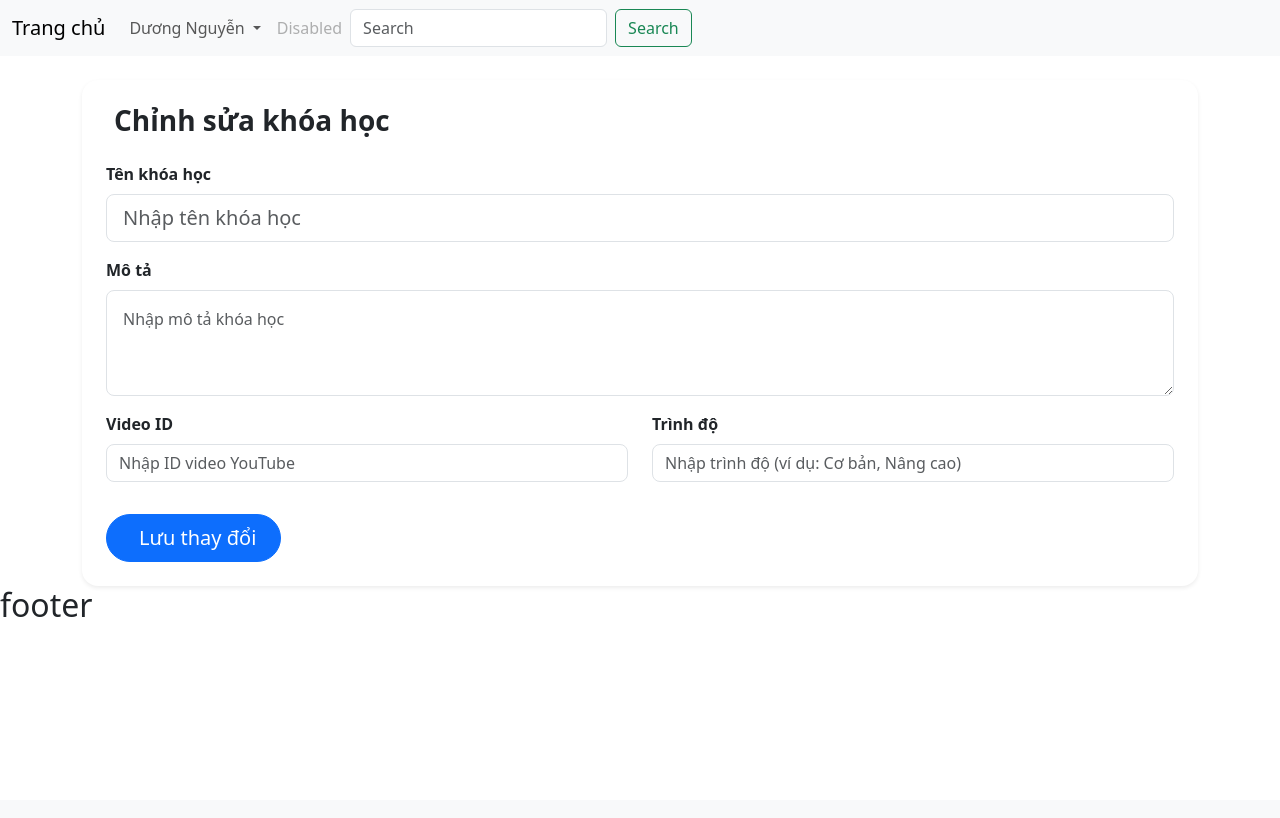
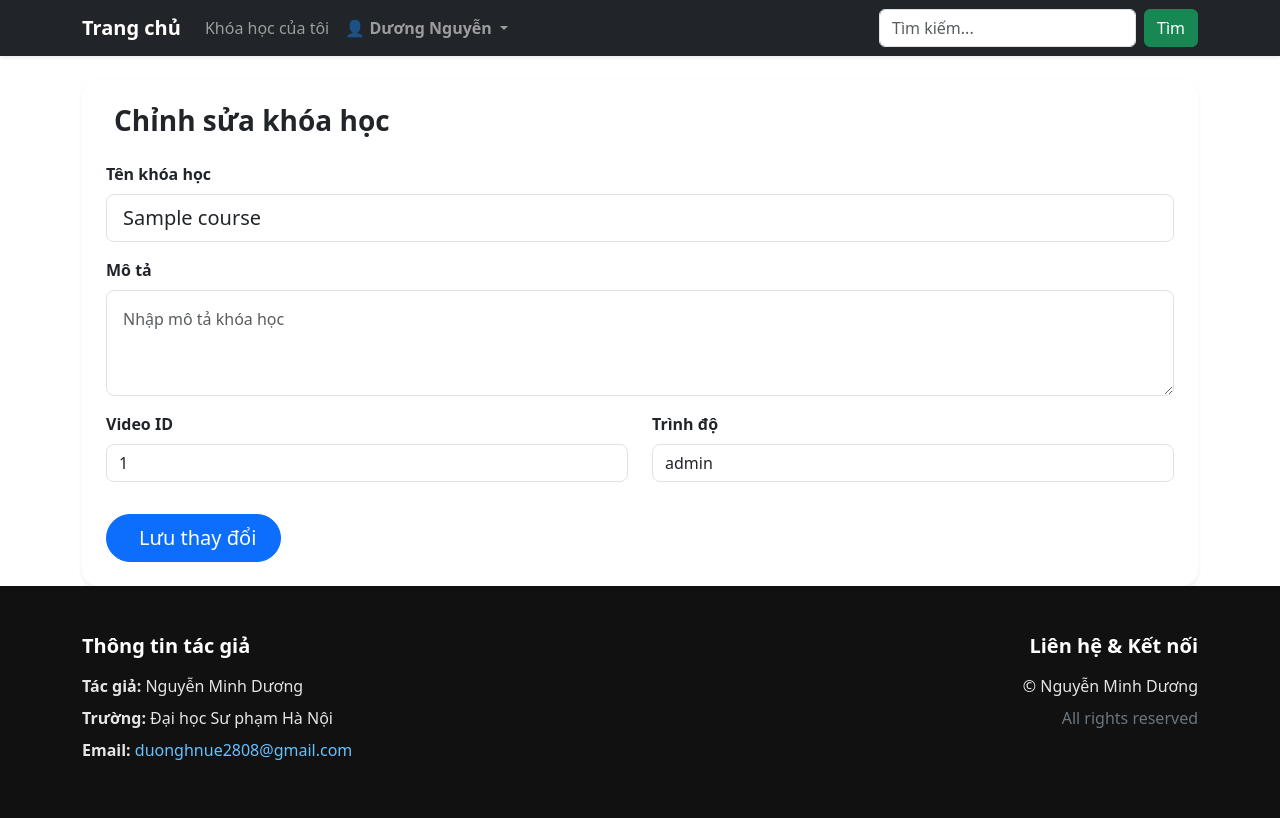
Before and after one commit to Duongw8l/nodejs-blog, a Node server app: page /courses/600000000000000000000001/edit in a window 1280 px wide. Before the commit the page ends 617 px from the top, so only its background shows below. Run offline with Node 20, Linux system fonts and the light colour scheme; tables that the repository leaves empty hold one stand-in row (values such as "Sample post"); style sheets or scripts are compiled from the project's sources; some libraries are stand-ins or nearby versions.

Commit message:
update khóa học

```diff
--- a/package.json
+++ b/package.json
@@ -24,6 +24,7 @@
   "dependencies": {
     "express": "^5.1.0",
     "express-handlebars": "^8.0.3",
+    "method-override": "^3.0.0",
     "mongoose": "^8.18.1",
     "mongoose-slug-updater": "^3.3.0"
   },
--- a/src/app/controllers/Coursecontroller.js
+++ b/src/app/controllers/Coursecontroller.js
@@ -16,15 +16,6 @@ class CourseController {
 
     //get /courses/create   tạo ui
     create(req, res, next) {
-
-        // Course.findOne({ slug: req.params.slug }).lean()
-        //     .then(course => {
-        //         if (!course) {
-        //             return res.status(404).send('Khóa học không tồn tại');
-        //         }
-        //         res.render('courses/show', { course });
-        //     })
-        //     .catch(next);
          res.render('courses/create');
         //res.send('hello');
     }
@@ -60,10 +51,23 @@ class CourseController {
 //         });
 // }
 
-    // get /courses/edit
-    edit(req, res, next){
-        res.render('courses/edit');
+    // get /courses/:id/edit
+    edit(req, res, next) {
+    Course.findById(req.params.id).lean()
+        .then(course => {
+            res.render('courses/edit', { course });
+        })
+        .catch(next);
     }
+
+    update(req, res, next) {
+        Course.updateOne({
+            _id : req.params.id
+        },req.body )
+        .then(() => res.redirect('/me/stored/courses'))
+        .catch(next);
+    }
+
 
 }
 
--- a/src/index.js
+++ b/src/index.js
@@ -2,8 +2,9 @@ const express = require('express')
 const morgan = require('morgan')
 const path = require('path');
 const { engine } = require('express-handlebars');
+const methodOverride = require('method-override')
 const app = express()
-const port = 5000
+const port = 5000;
 
 // sửa lỗi underfine khi res.json(body)
 app.use(express.json());
@@ -19,6 +20,11 @@ db.connect()
 
 // set static file
 app.use(express.static(path.join(__dirname, 'public')))
+
+
+// set method theo ý mình
+app.use(methodOverride('_method'))
+
 
 
 // http logger
--- a/src/resources/scss/app.scss
+++ b/src/resources/scss/app.scss
@@ -1,8 +1,38 @@
-@import 'variables';
+// Sticky footer setup
+html, body {
+  height: 100%;
+}
 
-h1 {
-    color: $green-color;
+body {
+  display: flex;
+  flex-direction: column;
+  min-height: 100vh;
 }
-.card{
-    margin-top: 20px;
+
+footer {
+  margin-top: auto;
 }
+footer {
+  background: #111;
+  color: #e5e5e5;
+  padding: 3rem 0;
+
+  h5 {
+    color: #fff;
+    font-weight: 600;
+    margin-bottom: 1rem;
+  }
+
+  a {
+    color: #66c2ff;
+    text-decoration: none;
+
+    &:hover {
+      text-decoration: underline;
+    }
+  }
+
+  p {
+    margin-bottom: 0.5rem;
+  }
+}
--- a/src/resources/views/courses/edit.hbs
+++ b/src/resources/views/courses/edit.hbs
@@ -10,18 +10,18 @@
       </h3>
 
       <!-- Form -->
-      <form method="POST" action="/courses/store" class="form-edit">
+      <form method="POST" action="/courses/{{course._id}}?_method=PUT" class="form-edit">
 
         <div class="mb-3">
           <label for="name" class="form-label fw-semibold">Tên khóa học</label>
-          <input type="text" class="form-control form-control-lg rounded-3"
+          <input type="text" class="form-control form-control-lg rounded-3" value="{{course.name}}"
                  id="name" name="name"
                  placeholder="Nhập tên khóa học">
         </div>
 
         <div class="mb-3">
           <label for="description" class="form-label fw-semibold">Mô tả</label>
-          <textarea class="form-control rounded-3 p-3" rows="3"
+          <textarea class="form-control rounded-3 p-3" rows="3" {{course.description}}
                     id="description" name="description"
                     placeholder="Nhập mô tả khóa học"></textarea>
         </div>
@@ -29,14 +29,14 @@
         <div class="row">
           <div class="col-md-6 mb-3">
             <label for="videoId" class="form-label fw-semibold">Video ID</label>
-            <input type="text" class="form-control rounded-3"
+            <input type="text" class="form-control rounded-3" value="{{course.videoId}}"
                    id="videoId" name="videoId"
                    placeholder="Nhập ID video YouTube">
           </div>
 
           <div class="col-md-6 mb-3">
             <label for="level" class="form-label fw-semibold">Trình độ</label>
-            <input type="text" class="form-control rounded-3"
+            <input type="text" class="form-control rounded-3" value="{{course.level}}"
                    id="level" name="level"
                    placeholder="Nhập trình độ (ví dụ: Cơ bản, Nâng cao)">
           </div>
--- a/src/resources/views/partials/footer.hbs
+++ b/src/resources/views/partials/footer.hbs
@@ -1 +1,28 @@
-<h2>footer</h2>
+<footer class="py-5 mt-auto">
+  <div class="container">
+
+    <div class="row align-items-start">
+
+      <!-- Thông tin tác giả -->
+      <div class="col-md-6 mb-4 mb-md-0">
+        <h5>Thông tin tác giả</h5>
+
+        <p><strong>Tác giả:</strong> Nguyễn Minh Dương</p>
+        <p><strong>Trường:</strong> Đại học Sư phạm Hà Nội</p>
+        <p>
+          <strong>Email:</strong>
+          <a href="mailto:duonghnue2808@gmail.com">duonghnue2808@gmail.com</a>
+        </p>
+      </div>
+
+      <!-- Bản quyền -->
+      <div class="col-md-6 text-md-end">
+        <h5>Liên hệ & Kết nối</h5>
+        <p>© {{year}} Nguyễn Minh Dương</p>
+        <p class="text-secondary">All rights reserved</p>
+      </div>
+
+    </div>
+
+  </div>
+</footer>
--- a/src/resources/views/partials/header.hbs
+++ b/src/resources/views/partials/header.hbs
@@ -1,35 +1,55 @@
-<nav class="navbar navbar-expand-lg bg-body-tertiary">
-  <div class="container-fluid">
-    <a class="navbar-brand" href="/">Trang chủ</a>
-    <button class="navbar-toggler" type="button" data-bs-toggle="collapse" data-bs-target="#navbarSupportedContent" aria-controls="navbarSupportedContent" aria-expanded="false" aria-label="Toggle navigation">
+<nav class="navbar navbar-expand-lg navbar-dark bg-dark shadow-sm">
+  <div class="container">
+    <a class="navbar-brand fw-bold" href="/">Trang chủ</a>
+
+    <button
+      class="navbar-toggler"
+      type="button"
+      data-bs-toggle="collapse"
+      data-bs-target="#navbarSupportedContent"
+      aria-controls="navbarSupportedContent"
+      aria-expanded="false"
+      aria-label="Toggle navigation"
+    >
       <span class="navbar-toggler-icon"></span>
     </button>
+
     <div class="collapse navbar-collapse" id="navbarSupportedContent">
-      <ul class="navbar-nav mr-auto mb-2 mb-lg-0">
-        {{!-- <li class="nav-item">
-          <a class="nav-link active" aria-current="page" href="#">Home</a>
-        </li> --}}
+      <ul class="navbar-nav me-auto mb-2 mb-lg-0">
+
         <li class="nav-item">
+          <a class="nav-link" href="/me/stored/courses">Khóa học của tôi</a>
+        </li>
 
-        </li>
         <li class="nav-item dropdown">
-          <a class="nav-link dropdown-toggle" href="#" role="button" data-bs-toggle="dropdown" aria-expanded="false">
-            Dương Nguyễn
+          <a
+            class="nav-link dropdown-toggle fw-semibold"
+            href="#"
+            id="userMenu"
+            role="button"
+            data-bs-toggle="dropdown"
+            aria-expanded="false"
+          >
+            👤 Dương Nguyễn
           </a>
-          <ul class="dropdown-menu">
-            <li><a class="dropdown-item" href="/courses/create">Đăng khóa học</a></li>
-            <li><a class="dropdown-item" href="/me/stored/courses">Khóa học của tôi</a></li>
-            <li><hr class="dropdown-divider"></li>
-            <li><a class="dropdown-item" href="#">Đăng xuất</a></li>
+          <ul class="dropdown-menu dropdown-menu-end" aria-labelledby="userMenu">
+            <li><a class="dropdown-item" href="/courses/create">➕ Đăng khóa học</a></li>
+            <li><a class="dropdown-item" href="/me/stored/courses">📚 Khóa học của tôi</a></li>
+            <li><hr class="dropdown-divider" /></li>
+            <li><a class="dropdown-item text-danger" href="#">🚪 Đăng xuất</a></li>
           </ul>
         </li>
-        <li class="nav-item">
-          <a class="nav-link disabled" aria-disabled="true">Disabled</a>
-        </li>
+
       </ul>
+
       <form class="d-flex" role="search">
-        <input class="form-control me-2" type="search" placeholder="Search" aria-label="Search"/>
-        <button class="btn btn-outline-success" type="submit">Search</button>
+        <input
+          class="form-control me-2"
+          type="search"
+          placeholder="Tìm kiếm..."
+          aria-label="Search"
+        />
+        <button class="btn btn-success" type="submit">Tìm</button>
       </form>
     </div>
   </div>
--- a/src/routes/courses.js
+++ b/src/routes/courses.js
@@ -7,6 +7,7 @@ const courseController = require('../app/controllers/Coursecontroller');
 router.get('/create', courseController.create);
 router.post('/store', courseController.store);
 router.get('/:id/edit', courseController.edit);
+router.put('/:id', courseController.update);
 
 router.get('/:slug', courseController.show);
 
```
Also changed, not shown: 1 other file.
